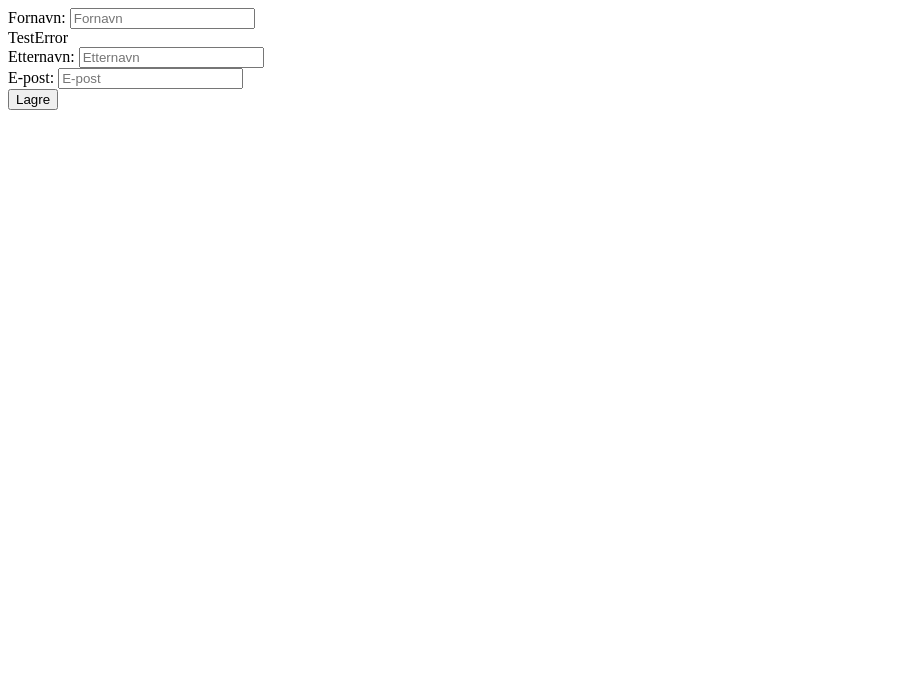
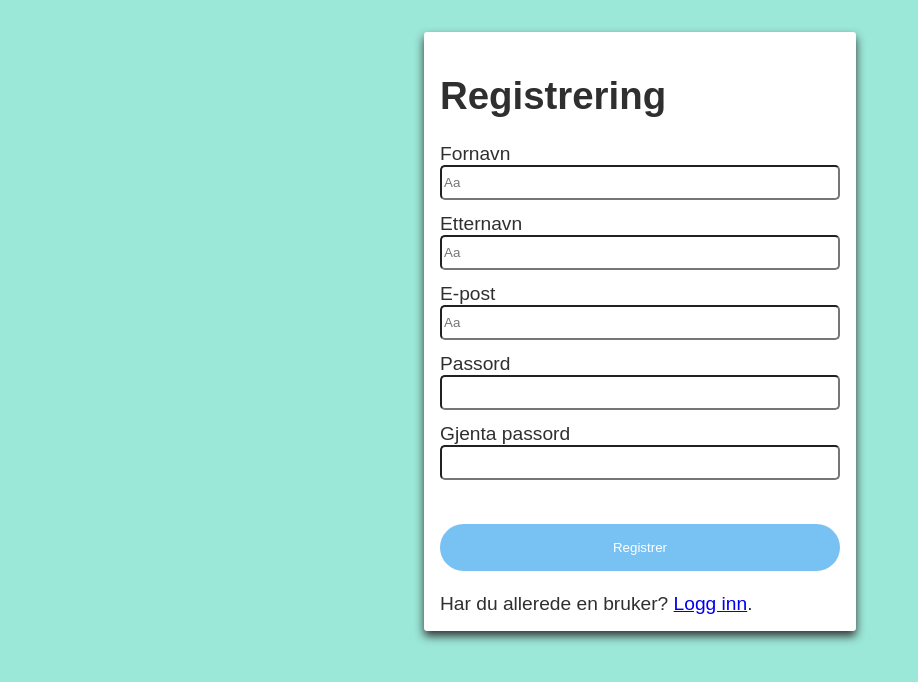
Before and after one commit to GlennJoakimB/BookIT_PHP, a PHP site: template BookIT-web/Pages/registrering.php in a window 1280 px wide. Shown: the top 682 px of the page, without its empty margins (0-918 px from the left). Run offline with PHP 8.4, Linux system fonts and the light colour scheme; the template is opened without the code that fills it, so the values that code supplies are empty.

Commit message:
Styling entry
- Page for registration of new users
- Login page
- Styling

```diff
--- a/BookIT-web/Pages/registrering.php
+++ b/BookIT-web/Pages/registrering.php
@@ -1,14 +1,18 @@
 <!DOCTYPE html>
 <html lang="no">
+
 <head>
     <meta charset="UTF-8">
     <meta name="viewport" content="width=device-width, initial-scale=1.0">
-    <link rel="stylesheet" href="style.css">
+    <link rel="stylesheet" type="text/css" href="..\Style\style.css">
+
     <title>BookIT - Registrering</title>
 </head>
+
 <body>
     <!-- Om man ikke har en bruker allerede kan man registrere seg her -->
-
+    <div id="front_card">
+        <h1>Registrering</h1>
 
         <?php
             // Dersom $_Request har en verdi så settes den i variabelen, ellers blir standard gitt verdi brukt
@@ -16,18 +20,23 @@
                 "Fornavn" => isset($_REQUEST['fname']) ? ucwords(strtolower(clean($_REQUEST['fname']))) : null,
                 "Etternavn" => isset($_REQUEST['lname']) ? ucwords(strtolower(clean($_REQUEST['lname']))) : null,
                 "Epost" => isset($_REQUEST['epost']) ? filter_var(clean($_REQUEST['epost']), FILTER_SANITIZE_EMAIL) : null,
+                "Password" => isset($_REQUEST['p_word']) ? clean($_REQUEST['p_word']) : null,
+                "Password_re" => isset($_REQUEST['p_re_word']) ? clean($_REQUEST['p_re_word']) : null
             );
 
             // Matrise for feilmeldinger
             $error = array(
-            "Fornavn" =>  "TestError",
+                "Fornavn" =>  null,
                 "Etternavn" =>  null,
-            "Epost" =>  null
+                "Epost" =>  null,
+                "Password" => null,
+                "Password_re" => null
             );
 
 
             // Denne funksjonen fjerner mulighet for skadelig kode som kan sendes gjennom skjemaet.
-        function clean($var) {
+            function clean($var)
+            {
                 $var = strip_tags($var);
                 $var = htmlentities($var);
                 $var = trim($var);
@@ -51,79 +60,134 @@
                 $error["Fornavn"] = validering_navn("Fornavn", $lagring["Fornavn"]);
                 $error["Etternavn"] = validering_navn("Etternavn", $lagring["Etternavn"]);
                 $error["Epost"] = validering_epost($lagring["Epost"]);
+                $error["Password"] = validering_passord($lagring["Password"]);
+                $error["Password_re"] = validering_repeat_passord($lagring["Password"], $lagring["Password_re"]);
             }
         ?>
 
+
         <form method="post">
-        <label for="fname">Fornavn:</label>
-        <input type="text" id="fname" name="fname" placeholder="Fornavn" value="<?php echo $lagring["Fornavn"]; ?>">
-        <?php echo "<div class='error'>".$error["Fornavn"]."</div>"; ?>
+            <div class="input_container">
+                <label for="fname">Fornavn</label>
+                <input type="text" id="fname" name="fname" placeholder="Aa" value="<?php echo $lagring["Fornavn"]; ?>">
+                <?php echo "<div class='error'>" . $error["Fornavn"] . "</div>"; ?>
+            </div>
+            <div class="input_container">
+                <label for="lname">Etternavn</label>
+                <input type="text" id="lname" name="lname" placeholder="Aa" value="<?php echo $lagring["Etternavn"]; ?>">
+                <?php echo "<div class='error'>" . $error["Etternavn"] . "</div>"; ?>
+            </div>
+            <div class="input_container">
+                <label for="epost">E-post</label>
+                <input type="text" id="epost" name="epost" placeholder="Aa" value="<?php echo $lagring["Epost"]; ?>">
+                <?php echo "<div class='error'>" . $error["Epost"] . "</div>"; ?>
+            </div>
+            <div class="input_container">
+                <label for="p_word">Passord</label>
+                <input type="password" id="p_word" name="p_word" value="<?php echo $lagring["Password"]; ?>">
+                <?php echo "<div class='error'>" . $error["Password"] . "</div>"; ?>
+            </div>
+            <div class="input_container">
+                <label for="p_re_word">Gjenta passord</label>
+                <input type="password" id="p_re_word" name="p_re_word" value="<?php echo $lagring["Password_re"]; ?>">
+                <?php echo "<div class='error'>" . $error["Password_re"] . "</div>"; ?>
+            </div>
 
-        <label for="lname">Etternavn:</label>
-        <input type="text" id="lname" name="lname" placeholder="Etternavn" value="<?php echo $lagring["Etternavn"]; ?>">
-        <?php echo "<div class='error'>".$error["Etternavn"]."</div>"; ?>
-
-        <label for="epost">E-post:</label>
-        <input type="text" id="epost" name="epost" placeholder="E-post" value="<?php echo $lagring["Epost"]; ?>">
-        <?php echo "<div class='error'>".$error["Epost"]."</div>"; ?>
-
-        <input type="submit" name="save" value="Lagre">
+            <input class="input_button" type="submit" name="save" value="Registrer">
         </form>
         <br>
+        Har du allerede en bruker? <a href="login.php">Logg inn</a>.
 
         <?php
+            // Definere variabler for DataBase-forbindelse
+            define('DB_HOST', 'localhost');
+            define('DB_USER', 'root');
+            define('DB_PASS', '');
+            define('DB_NAME', 'is115');
+            $dsn = 'mysql:dbname=' . DB_NAME . ';host=' . DB_HOST;
+
+
             // Logikk for lagring
             // Printer ut mottatt informasjon på siden
             if (isset($_REQUEST['save'])) {
-            if(no_error($error)) {
+                /*
+                if (no_error($error)) {
                     echo "<p><strong>Informasjonen er nå lagret.</strong></p>";
+                    // Logikk for lagring
+                    // Send data inn i DB
 
+                    // Create connection
+                    $conn = new mysqli($servername, $username, $password, $dbname);
 
+                    // Check connection
+                    if ($conn->connect_error) {
+                        exit("Connection failed: " . $conn->connect_error);
                     }
+                }*/
 
-            echo "<p>Her er verdiene som ble mottatt:</p>
+                echo "<div class='debug'>";
+                echo "<div>Her er verdiene som ble mottatt:</div>
                         <div class='values-grid'>";
 
                 foreach ($lagring as $key => $verdi) {
                     echo "<div>$key</div><div>- $verdi</div>";
                 }
 
-            echo "</div>";
+                echo "</div></div>";
             }
-    ?>
-
-    <?php
             // Validering av fornavn og etternavn
-        function validering_navn(string $var, string $input): string {
-            if($input == null || $input == "") { return "*$var mangler."; }
-            if(strlen($input) <= 1) { return "*$var må bestå av mer enn ett regn."; }
-            if(!preg_match("/^[a-zA-Z\s]+$/", $input)) { return "*$var skal bare inneholde bokstaver og mellomrom."; }
+            function validering_navn(string $var, string $input): string
+            {
+                if ($input == null || $input == "") { return "*$var mangler."; }
+                if (strlen($input) <= 1) { return "*$var må bestå av mer enn ett regn."; }
+                if (!preg_match("/^[a-zA-Z\s]+$/", $input)) { return "*$var skal bare inneholde bokstaver og mellomrom."; }
 
                 return "";
             }
 
             // Validerer oppbyggingen av eposten
-        function validering_epost(string $input): string {
+            function validering_epost(string $input): string
+            {
                 global $epost_endings;  // Definerer at global variabel skal brukes lokalt i funksjonen
 
-            if($input == null || $input == "") { return "*Epost mangler"; }
-            if(!str_contains($input, "@")) { return '*Email må inneholde "@".'; }
-            if(!preg_match("/^[a-zA-Z-' ]/",strstr($input, '@', true))) { return '*Bare bokstaver er tillatt i begynnelsen av eposten. Mellomrom er ikke tillatt.'; }
-            if(!str_contains($input, ".")) { return "*Eposten må avsluttes med et toppdomene (.com eller .no)."; }
-            if(!(strlen(substr(strstr(strstr($input, '@'), ".", true), 1)) >= 1)) { return '*Email må inneholde "@" etterfulgt av et domene på minst ett tegn.'; }
-            if(!in_array(substr($input, strrpos($input, ".")), $epost_endings)) { return '*Toppdomenet "'.substr($input, strrpos($input, ".")).'" er ikke godkjent på denne demo-siden.'; }
-            if(!filter_var($input, FILTER_VALIDATE_EMAIL)) { return "*Ukjent feil med eposten."; }
+                if ($input == null || $input == "") { return "*Epost mangler"; }
+                if (!str_contains($input, "@")) { return '*Email må inneholde "@".'; }
+                if (!preg_match("/^[a-zA-Z-' ]/", strstr($input, '@', true))) { return '*Bare bokstaver er tillatt i begynnelsen av eposten. Mellomrom er ikke tillatt.'; }
+                if (!str_contains($input, ".")) { return "*Eposten må avsluttes med et toppdomene (.com eller .no)."; }
+                if (!(strlen(substr(strstr(strstr($input, '@'), ".", true), 1)) >= 1)) { return '*Email må inneholde "@" etterfulgt av et domene på minst ett tegn.'; }
+                if (!in_array(substr($input, strrpos($input, ".")), $epost_endings)) { return '*Toppdomenet "' . substr($input, strrpos($input, ".")) . '" er ikke godkjent på denne demo-siden.'; }
+                if (!filter_var($input, FILTER_VALIDATE_EMAIL)) { return "*Ukjent feil med eposten."; }
+
+                return "";
+            }
+
+            function validering_passord(string $input): string
+            {
+                if ($input == null || $input == "") { return "*Passord mangler."; }
+                if (strlen($input) < 6) { return "*Passord kan minst være på 6 tegn."; }
+                if (!(preg_match('~[0-9]+~', $input) &&
+                preg_match('~[a-z]+~', $input) &&
+                preg_match('~[A-Z]+~', $input))) {
+                    return "*Passord må ha minst en stor og liten bokstav, og minst ett tall."; }
+
+                return "";
+            }
+
+            function validering_repeat_passord(string $input1, string $input2): string {
+                if (($input1 != null && $input1 != "") && ($input2 == null || $input2 == "")) { return "*Gjenta passord."; }
+                if (strcmp($input1, $input2) !== 0) { return "*Gjentatt passord matcher ikke."; }
 
                 return "";
             }
 
             // Validere om det er error til stede
-        function no_error(array $input): bool {
+            function no_error(array $input): bool
+            {
                 $b = true; // Startverdi er true
 
                 // Dersom en error blir funnet settes $b til false
                 foreach ($input as $verdi) {
-                if($verdi != "") {
+                    if ($verdi != "") {
                         $b = false;
                     }
                 }
@@ -132,6 +196,6 @@
                 return $b;
             }
         ?>
-
+    </div>
     </body>
 </html>
--- a/BookIT-web/Style/style.css
+++ b/BookIT-web/Style/style.css
@@ -30,3 +30,66 @@ body{
 color: var(--color-dark-text);
     background-color: var(--color-dark-secondary);
 }
+
+#front_card {
+    max-width: 400px;
+    margin: 2rem auto 1em auto;
+    background-color: #fff;
+    font-family: sans-serif;
+    box-shadow: 0 5px 10px #333;
+    padding: 16px;
+    border-radius: 3px;
+}
+
+.input_container {
+    margin-bottom: 0.8rem;
+}
+
+.input_container>label {
+    margin-bottom: 10px
+}
+
+.input_container>input {
+    width: 100%;
+    -webkit-box-sizing: border-box;
+    -moz-box-sizing: border-box;
+    box-sizing: border-box;
+    border-radius: 5px;
+    height: 35px;
+
+}
+
+.input_button {
+    background-color: var(--color-light-primary);
+    /* background-color: #4c04aa; */
+    border-radius: 5rem;
+    border: none;
+    color: white;
+    padding: 16px 32px;
+    text-decoration: none;
+    margin-top: 2rem;
+    width: 100%;
+    cursor: pointer;
+}
+
+.error {
+    margin-top: 0.2rem;
+    color: #ff0000;
+}
+
+
+/*==== Debug ====*/
+.values-grid {
+    display: grid;
+    grid-template-columns: min-content max-content;
+    grid-template-rows: repeat(5, 1fr);
+    justify-items: start;
+    column-gap: 5px;
+}
+
+.debug {
+    background-color: #ddd;
+    padding: 10px;
+    margin-top: 20px;
+    border-radius: 5px;
+}
```
Also changed, not shown: BookIT-web/Pages/login.php (+21 -9 lines). Lines whose indentation alone changed are shown as unchanged.
